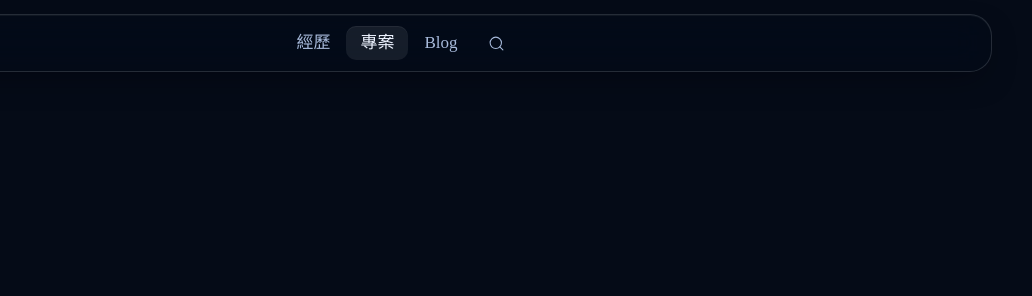
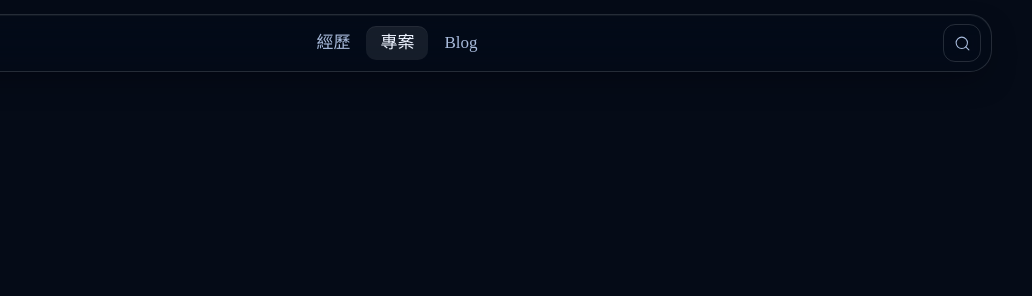
Before and after one commit to ShiYu0318/4yu.dev, a plain HTML site: page projects.html in a window 1280 px wide. Shown: the top 296 px of the page, 248-1280 px from the left. Drawn offline with nearby package versions, Linux system fonts and the light colour scheme.

Commit message:
feat(nav): floating glass pill navbar with gliding current indicator (projects.html)
Co-Authored-By: Claude Opus 5.5 <noreply@anthropic.com>
Claude-Session: https://claude.ai/code/session_01GvZ4EzxjTmWBasxwYmAUDt

```diff
--- a/projects.html
+++ b/projects.html
@@ -44,8 +44,10 @@
       <a href="experience.html">經歷</a>
       <a href="projects.html" aria-current="page">專案</a>
       <a href="https://blog.4yu.dev">Blog</a>
+    </nav>
+    <div class="nav-actions">
       <button class="search-trigger" type="button" data-palette-open aria-label="搜尋專案（⌘K）" title="搜尋專案（⌘K）"><svg class="icon" viewBox="0 0 24 24" aria-hidden="true"><circle cx="11" cy="11" r="8"/><path d="m21 21-4.3-4.3"/></svg></button>
-    </nav>
+    </div>
   </header>
 
   <main>
```
